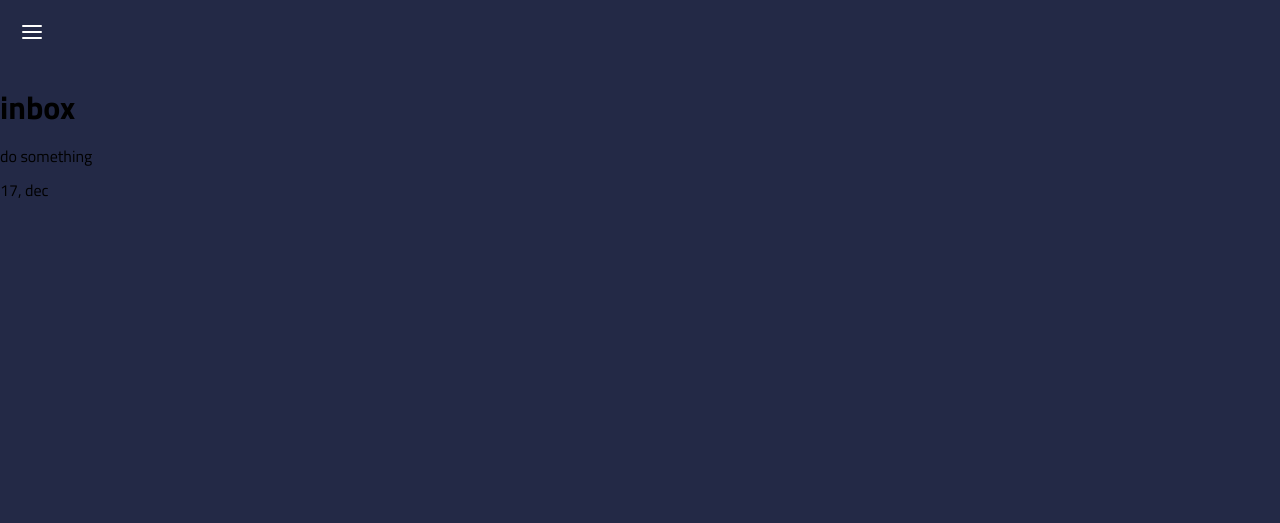
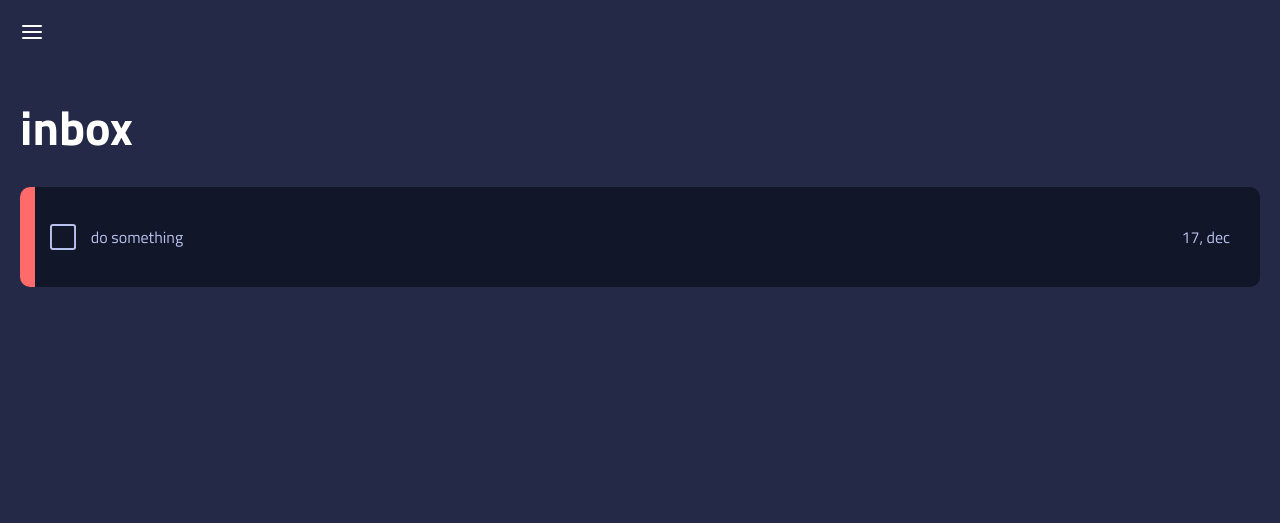
Before and after one commit to commit-isekai/todo-webapp, a website built with webpack: page dist/index.html in a window 1280 px wide. Built offline with nearby package versions, Linux system fonts and the light colour scheme.

Commit message:
added styling for todo item

```diff
--- a/dist/stylesheets/style.css
+++ b/dist/stylesheets/style.css
@@ -17,7 +17,7 @@ body {
 .navbar .navbar-burger {
   cursor: pointer;
   position: relative;
-  z-index: 100;
+  z-index: 40;
 }
 
 .navbar .navbar-burger .fa-bars {
@@ -32,6 +32,7 @@ body {
       -ms-flex-align: center;
           align-items: center;
   position: absolute;
+  z-index: 10;
   top: 0;
   left: 0;
   width: 0;
@@ -40,6 +41,8 @@ body {
   overflow: hidden;
   -webkit-transition: all 0.6s cubic-bezier(0.445, 0.05, 0.55, 0.95);
   transition: all 0.6s cubic-bezier(0.445, 0.05, 0.55, 0.95);
+  -webkit-box-shadow: 4px 4px 8px rgba(0, 0, 0, 0.1);
+          box-shadow: 4px 4px 8px rgba(0, 0, 0, 0.1);
 }
 
 .navbar .navbar-menu.is-active {
@@ -79,28 +82,90 @@ body {
   padding-bottom: 16px;
   color: #B8C1EC;
   border-radius: 10px;
-  -webkit-transition: all 0.2s cubic-bezier(0.445, 0.05, 0.55, 0.95);
-  transition: all 0.2s cubic-bezier(0.445, 0.05, 0.55, 0.95);
+  -webkit-transition: all 0.3s cubic-bezier(0.445, 0.05, 0.55, 0.95);
+  transition: all 0.3s cubic-bezier(0.445, 0.05, 0.55, 0.95);
 }
 
 .navbar .navbar-menu .navbar-items-container .navbar-item.is-active {
   background-color: #232946;
   -webkit-box-shadow: 0px 4px 4px rgba(0, 0, 0, 0.25);
           box-shadow: 0px 4px 4px rgba(0, 0, 0, 0.25);
+  width: calc(90% - 20px);
   padding-left: 20px;
   margin-left: 10px;
-  width: calc(90% - 20px);
 }
 
 .navbar .navbar-menu .navbar-items-container .navbar-item .sidebar-icons {
   margin-right: 10px;
 }
 
-section {
+.section {
   display: none;
+  padding: 0 20px;
 }
 
-section.is-active {
+.section.is-active {
   display: block;
 }
+
+.section .tab-title {
+  color: #FFFFFE;
+  font-size: 3rem;
+}
+
+.section .item-outside {
+  position: relative;
+  display: -webkit-box;
+  display: -ms-flexbox;
+  display: flex;
+  -webkit-box-align: center;
+      -ms-flex-align: center;
+          align-items: center;
+  padding-left: 30px;
+  padding-right: 15px;
+  padding-top: 25px;
+  padding-bottom: 25px;
+  color: #B8C1EC;
+  background-color: #121629;
+  border-radius: 10px;
+}
+
+.section .item-outside .importance {
+  position: absolute;
+  left: 0;
+  width: 15px;
+  height: 100%;
+  border-top-left-radius: 10px;
+  border-bottom-left-radius: 10px;
+  background-color: #FF6A6A;
+}
+
+.section .item-outside .checkbox {
+  position: relative;
+  background-image: url("../images/checkbox.svg");
+  background-repeat: no-repeat;
+  background-position: center;
+  padding: 10px;
+  width: 26px;
+  height: 26px;
+}
+
+.section .item-outside .checkbox.complete {
+  background-image: url("../images/checkbox-complete.svg");
+}
+
+.section .item-outside .item-info {
+  display: -webkit-box;
+  display: -ms-flexbox;
+  display: flex;
+  -webkit-box-pack: justify;
+      -ms-flex-pack: justify;
+          justify-content: space-between;
+  -webkit-box-align: center;
+      -ms-flex-align: center;
+          align-items: center;
+  width: 100%;
+  padding-left: 15px;
+  padding-right: 15px;
+}
 /*# sourceMappingURL=style.css.map */
--- a/dist/stylesheets/style.scss
+++ b/dist/stylesheets/style.scss
@@ -31,7 +31,7 @@ body {
     .navbar-burger {
         cursor: pointer;
         position: relative;
-        z-index: 100;
+        z-index: 40;
 
         .fa-bars {
             color: color(headline);
@@ -42,6 +42,7 @@ body {
         display: flex;
         align-items: center;
         position: absolute;
+        z-index: 10;
         top: 0;
         left: 0;
         width: 0;
@@ -49,6 +50,7 @@ body {
         background-color: color(secondaryBackground);
         overflow: hidden;
         transition: all .6s cubic-bezier(0.445, 0.05, 0.55, 0.95);
+        box-shadow: 4px 4px 8px rgba(0, 0, 0, 0.1);
 
         &.is-active {
             width: 75vw;
@@ -73,14 +75,14 @@ body {
                 padding-bottom: 16px;
                 color: color(paragraph);
                 border-radius: 10px;
-                transition: all .2s cubic-bezier(0.445, 0.05, 0.55, 0.95);
+                transition: all .3s cubic-bezier(0.445, 0.05, 0.55, 0.95);
 
                 &.is-active {
                     background-color: color(background);
                     box-shadow: 0px 4px 4px rgba(0, 0, 0, 0.25);
+                    width: calc(90% - 20px);
                     padding-left: 20px;
                     margin-left: 10px;
-                    width: calc(90% - 20px);
                 }
 
                 .sidebar-icons {
@@ -91,10 +93,62 @@ body {
     }
 }
 
-section {
+.section {
     display: none;
+    padding: 0 20px;
 
     &.is-active {
         display: block;
     }
+
+    .tab-title {
+        color: color(headline);
+        font-size: 3rem;
+    }
+
+    .item-outside {
+        position: relative;
+        display: flex;
+        align-items: center;
+        padding-left: 30px;
+        padding-right: 15px;
+        padding-top: 25px;
+        padding-bottom: 25px;
+        color: color(paragraph);
+        background-color: color(secondaryBackground);
+        border-radius: 10px;
+
+        .importance {
+            position: absolute;
+            left: 0;
+            width: 15px;
+            height: 100%;
+            border-top-left-radius: 10px;
+            border-bottom-left-radius: 10px;
+            background-color: color(veryImportant);
+        }
+
+        .checkbox {
+            position: relative;
+            background-image: url("../images/checkbox.svg");
+            background-repeat: no-repeat;
+            background-position: center;
+            padding: 10px;
+            width: 26px;
+            height: 26px;
+
+            &.complete {
+                background-image: url("../images/checkbox-complete.svg");
+            }
+        }
+
+        .item-info {
+            display: flex;
+            justify-content: space-between;
+            align-items: center;
+            width: 100%;
+            padding-left: 15px;
+            padding-right: 15px;
+        }
+    }
 }
```
Also changed, not shown: 1 other file.
